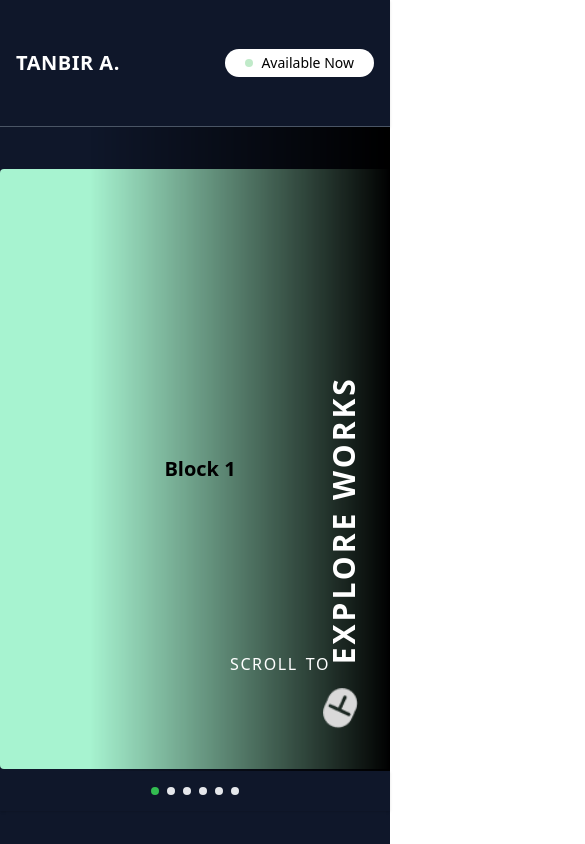
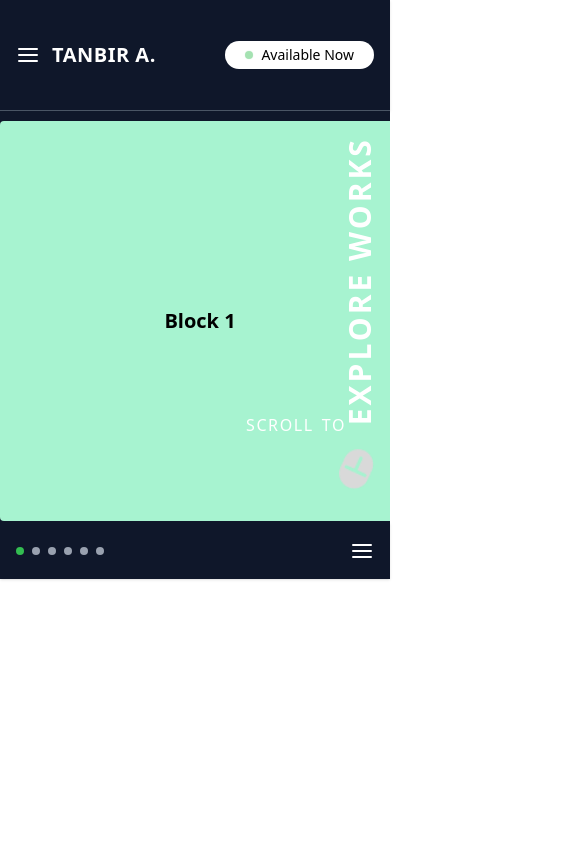
Before and after one commit to sazzadul1205/tanbir-a-portfolio-client, a React (Vite) app: page / in a window 390 px wide. Shown: the top 844 px of the page, 585 px wide, since content can reach past the window. Built offline with nearby package versions, Linux system fonts and the light colour scheme; a web font is replaced by a local one.

Commit message:
Navbar, Scroll Menu and Page Nav Completed Responsive ness

```diff
--- a/src/Layouts/MainLayout.jsx
+++ b/src/Layouts/MainLayout.jsx
@@ -37,9 +37,9 @@ const MainLayout = () => {
         menuData={menuData}
       />
 
-      <Home />
+      {/* <Home /> */}
 
-      <Footer />
+      {/* <Footer /> */}
     </div>
   );
 };
--- a/src/Pages/Home/Testimonials/Testimonials.jsx
+++ b/src/Pages/Home/Testimonials/Testimonials.jsx
@@ -104,7 +104,6 @@ const Testimonials = () => {
 
             {/* Information */}
             <div className="text-black">
-
               <h3 className="font-semibold text-lg">TANBIR A.</h3>
               <div className="flex items-center gap-1">
                 <IoLocationOutline />
@@ -122,10 +121,12 @@ const Testimonials = () => {
               className="absolute inset-0 transition-all duration-1000 ease-in-out opacity-100 animate-fade-slide"
             >
               <div className="bg-white px-5 py-3 rounded-md h-[360px] shadow-md relative w-full">
+                {/* Title */}
                 <h3 className="text-green-600 text-lg font-semibold">
                   {testimonialData[currentIndex].title}
                 </h3>
 
+                {/* Stars */}
                 <div className="pt-2 flex items-center gap-5">
                   <div className="flex items-center gap-1">
                     {Array(5)
@@ -135,19 +136,23 @@ const Testimonials = () => {
                       ))}
                   </div>
 
+                  {/* Divider */}
                   <p className="text-gray-500">|</p>
 
+                  {/* Date From - Date To */}
                   <div className="flex text-gray-600 font-medium items-center gap-1">
                     <p>{testimonialData[currentIndex].dateFrom}</p>
                     <p>-</p>
                     <p>{testimonialData[currentIndex].dateTo}</p>
                   </div>
 
+                  {/* Share Icon */}
                   <div className="rounded-full text-green-700 border-2 border-green-700 p-1">
                     <MdOutlineShare className="text-2xl" />
                   </div>
                 </div>
 
+                {/* Testimonial Content */}
                 <div>
                   {formatTestimonial(
                     testimonialData[currentIndex].text,
@@ -161,6 +166,7 @@ const Testimonials = () => {
                   )}
                 </div>
 
+                {/* Price & Price Type */}
                 <div className="font-semibold text-gray-600 flex items-center justify-between w-1/2 py-2">
                   <p>{testimonialData[currentIndex].price}</p>
                   <p>{testimonialData[currentIndex].priceType}</p>
@@ -168,8 +174,8 @@ const Testimonials = () => {
 
                 {/* Top-right arrow button */}
                 {/* Arrow at top-right */}
-                <div className="absolute top-0 right-0 z-20">
-                  <div className="bg-[#0F172A]  p-2">
+                <div className="absolute -top-3 -right-3 z-20">
+                  <div className="bg-[#0F172A] rounded-full p-4">
                     <div className="bg-white p-4 rounded-full cursor-pointer transition-transform duration-300 rotate-[-45deg] hover:rotate-0">
                       <FaArrowRight className="text-black text-xl  " />
                     </div>
--- a/src/Pages/Works/Works.jsx
+++ b/src/Pages/Works/Works.jsx
@@ -101,6 +101,7 @@ const Works = ({ setActiveDot, TOTAL_DOTS }) => {
   // Double the items array for infinite scroll
   const doubledItems = [...items, ...items];
 
+  // Modal functions
   const openModal = (item) => {
     setSelectedItem(item);
     setIsModalOpen(true);
@@ -109,20 +110,24 @@ const Works = ({ setActiveDot, TOTAL_DOTS }) => {
   };
 
   return (
-    <div className="relative pt-10 bg-[#0F172A] text-white">
+    <div className="relative pt-2 md:pt-10 bg-[#0F172A] text-white">
+      {/* Gradient Background */}
       <div
-        className="pointer-events-none absolute top-0 right-0 h-full w-[300px]"
+        className="pointer-events-none absolute top-0 right-0 md:h-full w-[100px] md:w-[300px]"
         style={{
           background: "linear-gradient(to left, rgba(0,0,0,1), rgba(0,0,0,0))",
           zIndex: 5,
         }}
       />
 
-      <div className="absolute right-0 top-2/3 -translate-y-1/2 z-10 pr-6 flex flex-col items-end gap-6">
+      {/* Scroll Container */}
+      <div className="absolute -right-4 md:right-0 top-1/2 md:top-2/3 -translate-y-1/2 z-10 pr-6 flex flex-col items-end gap-6">
+        {/* Title */}
         <div className="writing-vertical text-[30px] inter font-bold tracking-widest text-white rotate-180">
           EXPLORE WORKS
         </div>
 
+        {/* Scroll Text */}
         <div className="absolute right-15 bottom-15 flex space-x-2">
           <span className="text-white uppercase tracking-widest text-[16px] font-medium inter">
             SCROLL
@@ -132,49 +137,57 @@ const Works = ({ setActiveDot, TOTAL_DOTS }) => {
           </span>
         </div>
 
+        {/* Mouse Icon */}
         <div className="mt-auto pb-2 pr-2">
           <img src={mouse} alt="mouse icon" className="w-[35px]" />
         </div>
       </div>
 
+      {/* Scroll Container */}
       <div
         ref={scrollRef}
         className="overflow-hidden"
         style={{
           overflowX: "auto",
+          scrollBehavior: "auto",
           scrollbarWidth: "none",
           msOverflowStyle: "none",
-          scrollBehavior: "auto", // Important for immediate jump in scrollLeft reset
         }}
       >
+        {/* Scroll Items */}
         <style>{`
           div::-webkit-scrollbar {
             display: none;
           }
         `}</style>
 
+        {/* Scroll Items */}
         <div className="flex gap-1 w-max items-center">
+          {/* Loop through doubled items */}
           {doubledItems.map((item, idx) =>
             item.type === "single" ? (
+              // Single item
               <div
-                key={idx} // idx instead of item.id because of duplicates
-                className="h-[600px] w-[400px] flex items-center justify-center rounded text-black text-xl font-semibold cursor-pointer"
+                key={idx}
+                className="h-[400px] md:h-[600px] w-[400px] flex items-center justify-center rounded text-black text-xl font-semibold cursor-pointer"
                 style={{ backgroundColor: item.color }}
                 onClick={() => openModal(item)}
               >
                 {item.label}
               </div>
             ) : (
+              // Stacked item
               <div key={idx} className="flex flex-col gap-1">
+                {/* Two blocks */}
                 <div
-                  className="h-[300px] w-[400px] flex items-center justify-center rounded text-black text-xl font-semibold cursor-pointer"
+                  className="h-[200px] md:h-[300px] w-[400px] flex items-center justify-center rounded text-black text-xl font-semibold cursor-pointer"
                   style={{ backgroundColor: item.color }}
                   onClick={() => openModal(item)}
                 >
                   {item.label} Top
                 </div>
                 <div
-                  className="h-[300px] w-[400px] flex items-center justify-center rounded text-black text-xl font-semibold cursor-pointer"
+                  className="h-[200px] md:h-[300px] w-[400px] flex items-center justify-center rounded text-black text-xl font-semibold cursor-pointer"
                   style={{ backgroundColor: item.color }}
                   onClick={() => openModal(item)}
                 >
--- a/src/Shared/Navbar/Navbar.jsx
+++ b/src/Shared/Navbar/Navbar.jsx
@@ -1,5 +1,6 @@
 import React from "react";
 import { NavLink } from "react-router-dom";
+import { FiMenu } from "react-icons/fi";
 
 const Navbar = () => {
   const menuData = [
@@ -12,7 +13,7 @@ const Navbar = () => {
   ];
 
   return (
-    <div className="navbar bg-[#0F172A] border-b border-gray-600 shadow-sm text-white">
+    <div className="bg-[#0F172A] border-b border-gray-600 shadow-sm text-white">
       <style>{`
         @keyframes blink {
           0%, 100% {
@@ -26,14 +27,19 @@ const Navbar = () => {
         }
       `}</style>
 
-      <div className="navbar max-w-[1200px] mx-auto h-[110px]">
+      {/* Top Navbar */}
+      <div className="max-w-[1200px] mx-auto h-[110px] flex justify-between items-center px-4">
         {/* Left Brand */}
-        <div className="navbar-start">
+        <div className="flex items-center gap-3">
+          {/* Mobile Drawer Toggle */}
+          <label htmlFor="mobile-drawer" className="lg:hidden cursor-pointer">
+            <FiMenu className="text-2xl" />
+          </label>
           <p className="text-xl font-semibold tracking-wide">TANBIR A.</p>
         </div>
 
-        {/* Center Menu */}
-        <div className="navbar-center hidden lg:flex flex-col">
+        {/* Center Menu (Desktop Only) */}
+        <div className="hidden lg:flex flex-col items-center">
           <h3 className="text-[22px] font-medium uppercase">
             Digital Advertising Production
           </h3>
@@ -43,9 +49,7 @@ const Navbar = () => {
                 <li className="relative group">
                   <NavLink
                     to={item.path}
-                    className={() =>
-                      `relative text-sm tracking-wide px-2 py-1`
-                    }
+                    className={() => `relative text-sm tracking-wide px-2 py-1`}
                   >
                     {({ isActive }) => (
                       <>
@@ -68,7 +72,7 @@ const Navbar = () => {
         </div>
 
         {/* Right Badge */}
-        <div className="navbar-end">
+        <div>
           <div className="flex items-center gap-2 bg-white text-black py-1 px-5 rounded-full">
             <span
               className="p-1 bg-[#33BD51] rounded-full w-2 h-2"
@@ -81,6 +85,36 @@ const Navbar = () => {
           </div>
         </div>
       </div>
+
+      {/* Mobile Drawer */}
+      <div className="drawer lg:hidden">
+        <input id="mobile-drawer" type="checkbox" className="drawer-toggle" />
+        <div className="drawer-side z-50">
+          <label
+            htmlFor="mobile-drawer"
+            aria-label="close sidebar"
+            className="drawer-overlay"
+          />
+          <ul className="menu p-4 w-[80%] min-h-full bg-[#1E293B] text-white space-y-2">
+            <h2 className="text-md font-semibold mb-3">
+              Digital Advertising Production
+            </h2>
+            {menuData.map((item, index) => (
+              <li key={index}>
+                <NavLink
+                  to={item.path}
+                  className="text-sm tracking-wide"
+                  onClick={() =>
+                    (document.getElementById("mobile-drawer").checked = false)
+                  }
+                >
+                  {item.label}
+                </NavLink>
+              </li>
+            ))}
+          </ul>
+        </div>
+      </div>
     </div>
   );
 };
--- a/src/Shared/PageNav/PageNav.jsx
+++ b/src/Shared/PageNav/PageNav.jsx
@@ -1,62 +1,93 @@
-import React from "react";
+import React, { useState } from "react";
 import PropTypes from "prop-types";
+import { FiMenu, FiX } from "react-icons/fi"; // ✅ React Icons
 
 const PageNav = ({ TOTAL_DOTS, activeDot, menuData }) => {
+  const [mobileOpen, setMobileOpen] = useState(false);
+
+  const scrollToSection = (id) => {
+    const el = document.getElementById(id);
+    if (el) {
+      el.scrollIntoView({ behavior: "smooth", block: "start" });
+      setMobileOpen(false);
+    }
+  };
+
   return (
-    <div className="shadow-sm text-white">
-      <div className="flex items-center justify-center gap-10 py-4 max-w-[1200px] mx-auto w-full">
-        {/* Dot Indicators */}
-        <div className="flex items-center justify-center gap-2">
+    <div className="bg-[#0F172A] text-white w-full z-40 shadow-sm">
+      <div className="flex items-center justify-between px-4 py-4 max-w-[1200px] mx-auto">
+        {/* Dot Indicators (Always Visible) */}
+        <div className="flex items-center gap-2">
           {[...Array(TOTAL_DOTS)].map((_, i) => (
             <span
               key={i}
-              className={`p-1 rounded-full w-2 h-2 ${
-                i === activeDot ? "bg-[#33BD51]" : "bg-gray-200"
+              className={`p-1 rounded-full w-2 h-2 transition ${
+                i === activeDot ? "bg-[#33BD51]" : "bg-gray-400"
               }`}
             />
           ))}
         </div>
 
-        {/* Navigation Menu */}
-        <div className="hidden lg:flex flex-col">
-          <ul className="flex items-center space-x-4">
+        {/* Desktop Navigation */}
+        <div className="hidden lg:flex items-center space-x-4">
           {menuData.map((item, index) => (
             <React.Fragment key={index}>
-                <li className="relative group">
               <a
                 href={`#${item.id}`}
+                onClick={(e) => {
+                  e.preventDefault();
+                  scrollToSection(item.id);
+                }}
                 className={`relative text-sm tracking-wide px-2 ${
                   activeDot === index ? "font-bold" : ""
                 }`}
-                    onClick={(e) => {
-                      e.preventDefault();
-                      const el = document.getElementById(item.id);
-                      if (el) {
-                        el.scrollIntoView({
-                          behavior: "smooth",
-                          block: "start",
-                        });
-                      }
-                    }}
               >
                 {item.label}
                 <span
                   className={`absolute left-1/2 -translate-x-1/2 bottom-[-4px] h-[1.5px] bg-white/50 transition-all duration-300 ${
-                        activeDot === index
-                          ? "w-full"
-                          : "w-0 group-hover:w-full"
+                    activeDot === index ? "w-full" : "w-0 hover:w-full"
                   }`}
                 />
               </a>
-                </li>
               {index !== menuData.length - 1 && (
                 <span className="text-gray-500 select-none">|</span>
               )}
             </React.Fragment>
           ))}
-          </ul>
         </div>
+
+        {/* Mobile Menu Button */}
+        <button
+          className="lg:hidden text-white"
+          onClick={() => setMobileOpen((prev) => !prev)}
+        >
+          {mobileOpen ? <FiX size={24} /> : <FiMenu size={24} />}
+        </button>
       </div>
+
+      {/* Mobile Dropdown Menu */}
+      {mobileOpen && (
+        <div className="lg:hidden px-4 pb-4 space-y-3 border-t border-white/10 bg-[#0F172A]">
+          {menuData.map((item, index) => (
+            <div key={index}>
+              <a
+                href={`#${item.id}`}
+                onClick={(e) => {
+                  e.preventDefault();
+                  scrollToSection(item.id);
+                }}
+                className={`block text-sm tracking-wide ${
+                  activeDot === index
+                    ? "font-bold text-[#33BD51]"
+                    : "text-white"
+                }`}
+              >
+                {item.label}
+              </a>
+            </div>
+          ))}
+        </div>
+      )}
     </div>
   );
 };
```
Lines whose indentation alone changed are shown as unchanged.
